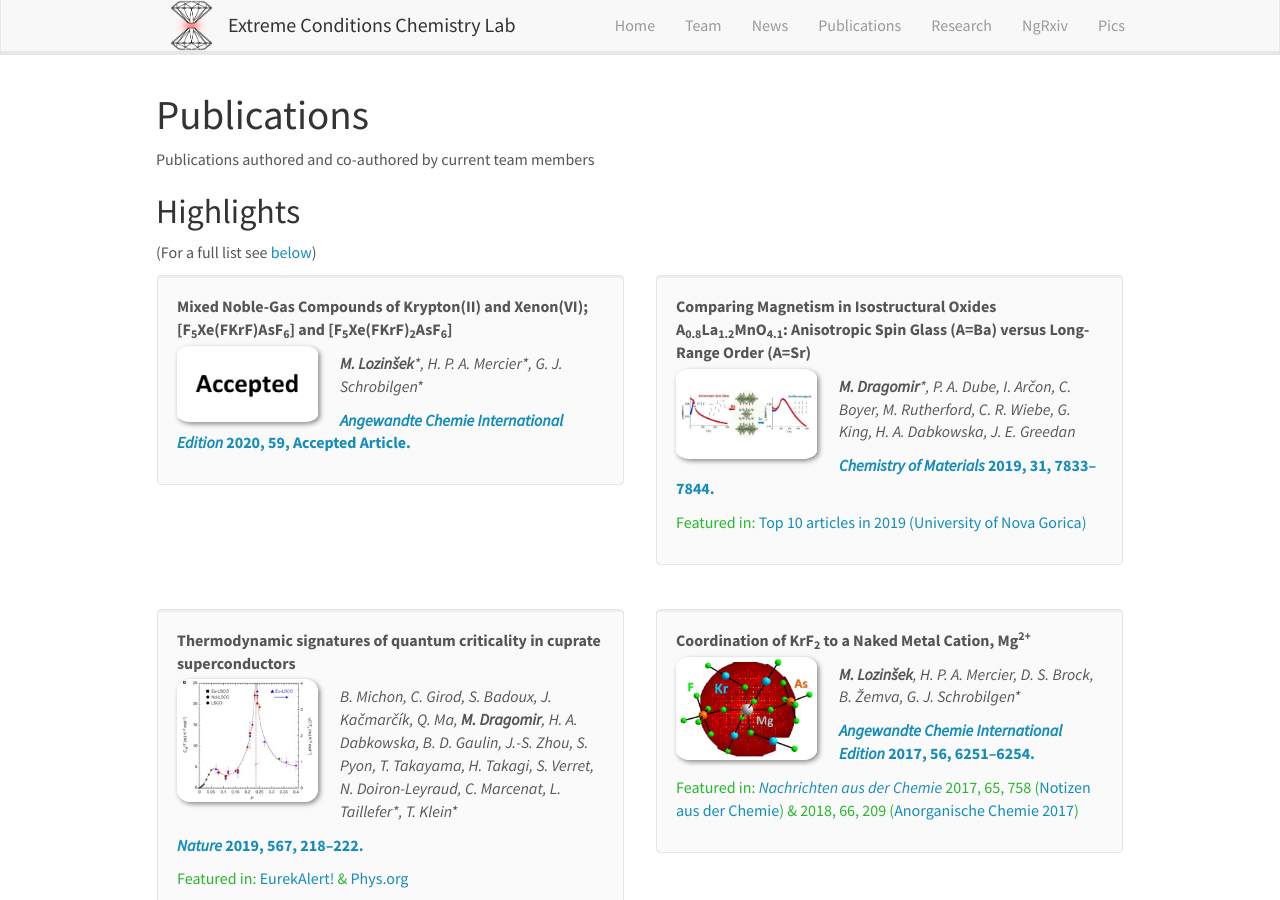
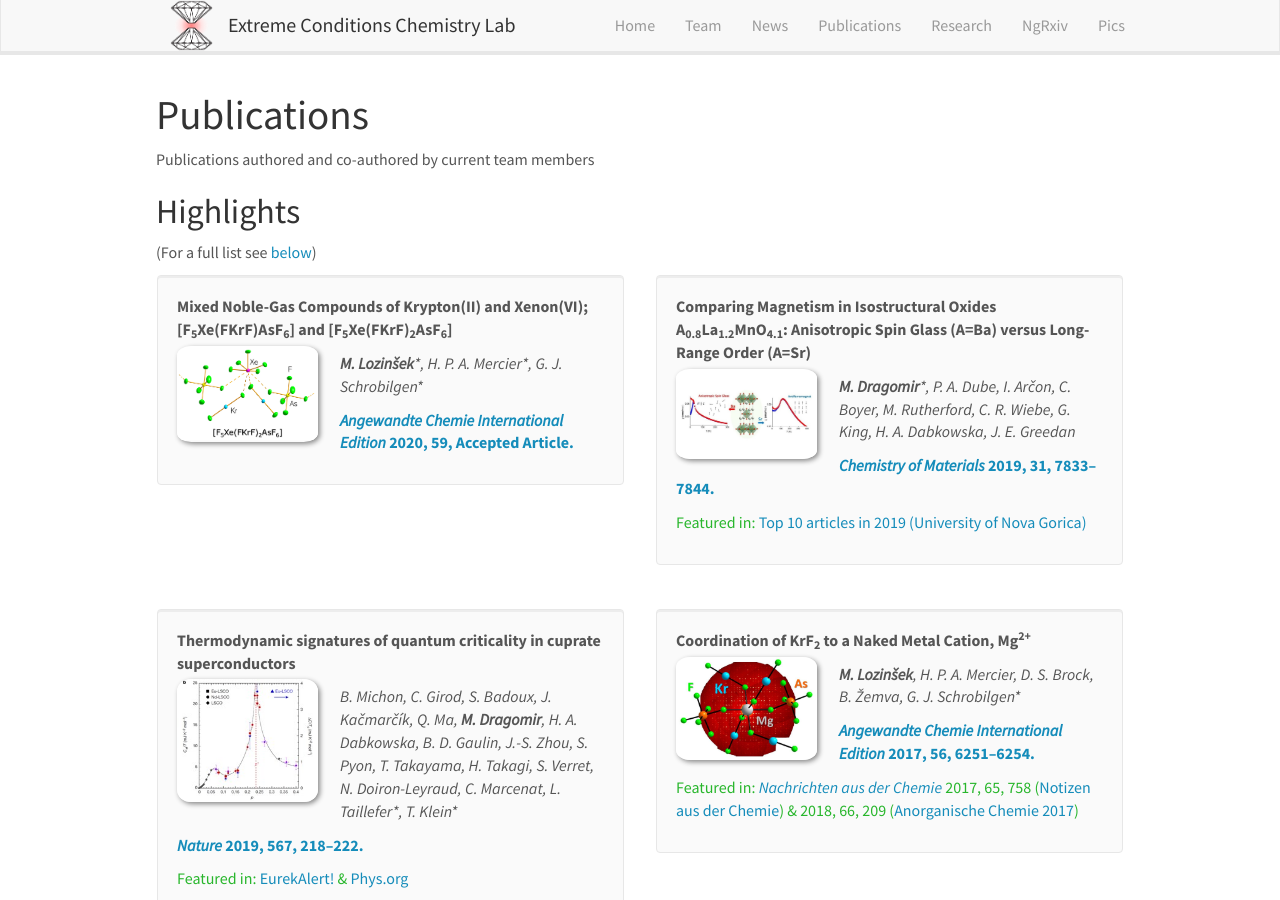
Before and after one commit to eccl-jsi/eccl-jsi.github.io, a Jekyll site: the page built from _pages/publications.md, in a window 1280 px wide and 900 px high. Built offline with Jekyll 4.4.1, drawn with Linux system fonts in a browser that asks for light colours; nearby versions of some CDN libraries.

Commit message:
Update publist.yml

```diff
--- a/_data/publist.yml
+++ b/_data/publist.yml
@@ -3,7 +3,7 @@
   authors: "<b>M. Lozinšek</b>&#42;, H. P. A. Mercier&#42;, G. J. Schrobilgen*"
   description: ""
   highlight: 1
-  image: Accepted.jpg
+  image: ACIE2020-TOC.png
   link:
     display: "<i>Angewandte Chemie International Edition</i> 2020, 59, Accepted Article."
     url: "https://doi.org/10.1002/anie.202014682"
```
